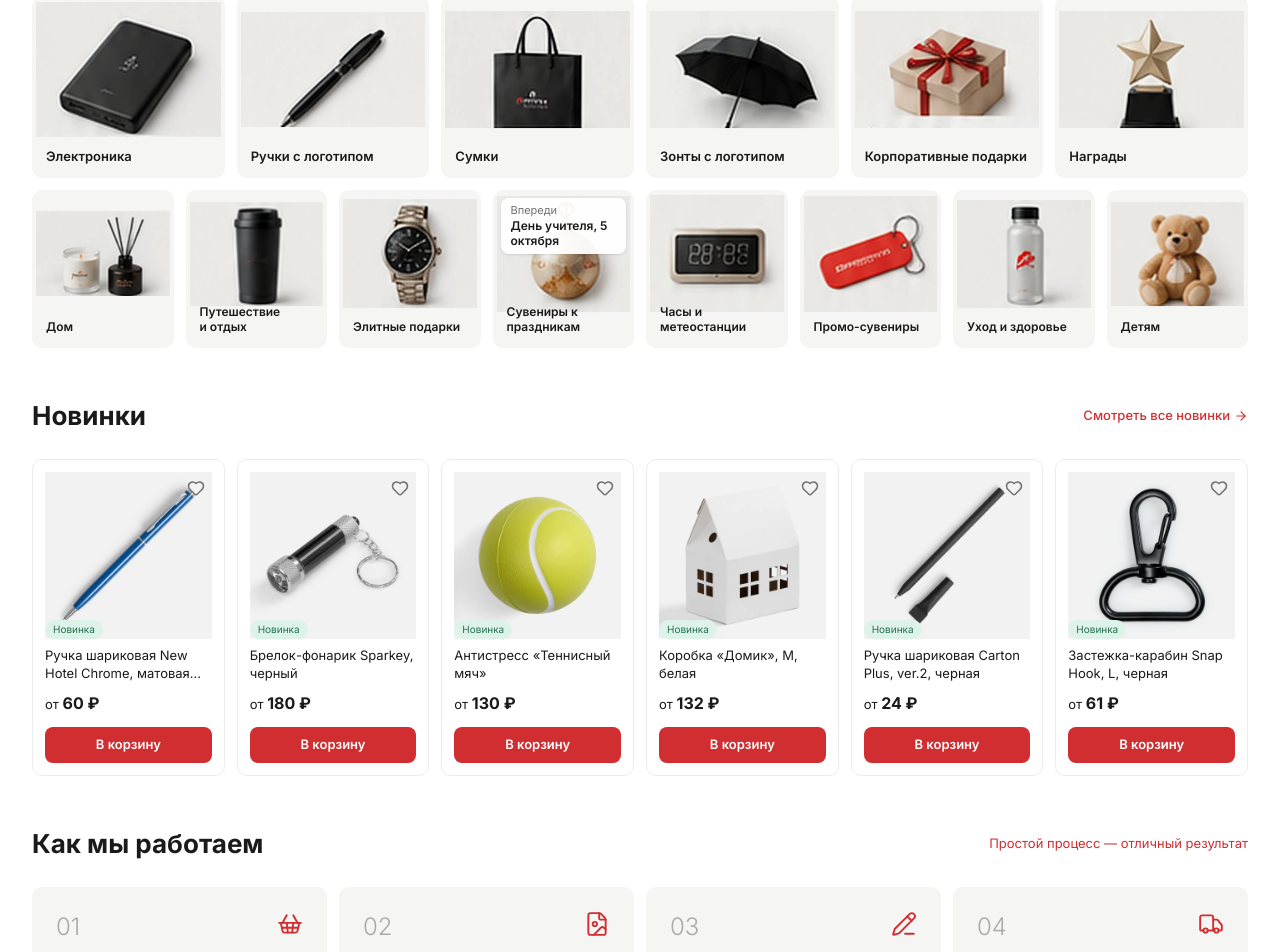
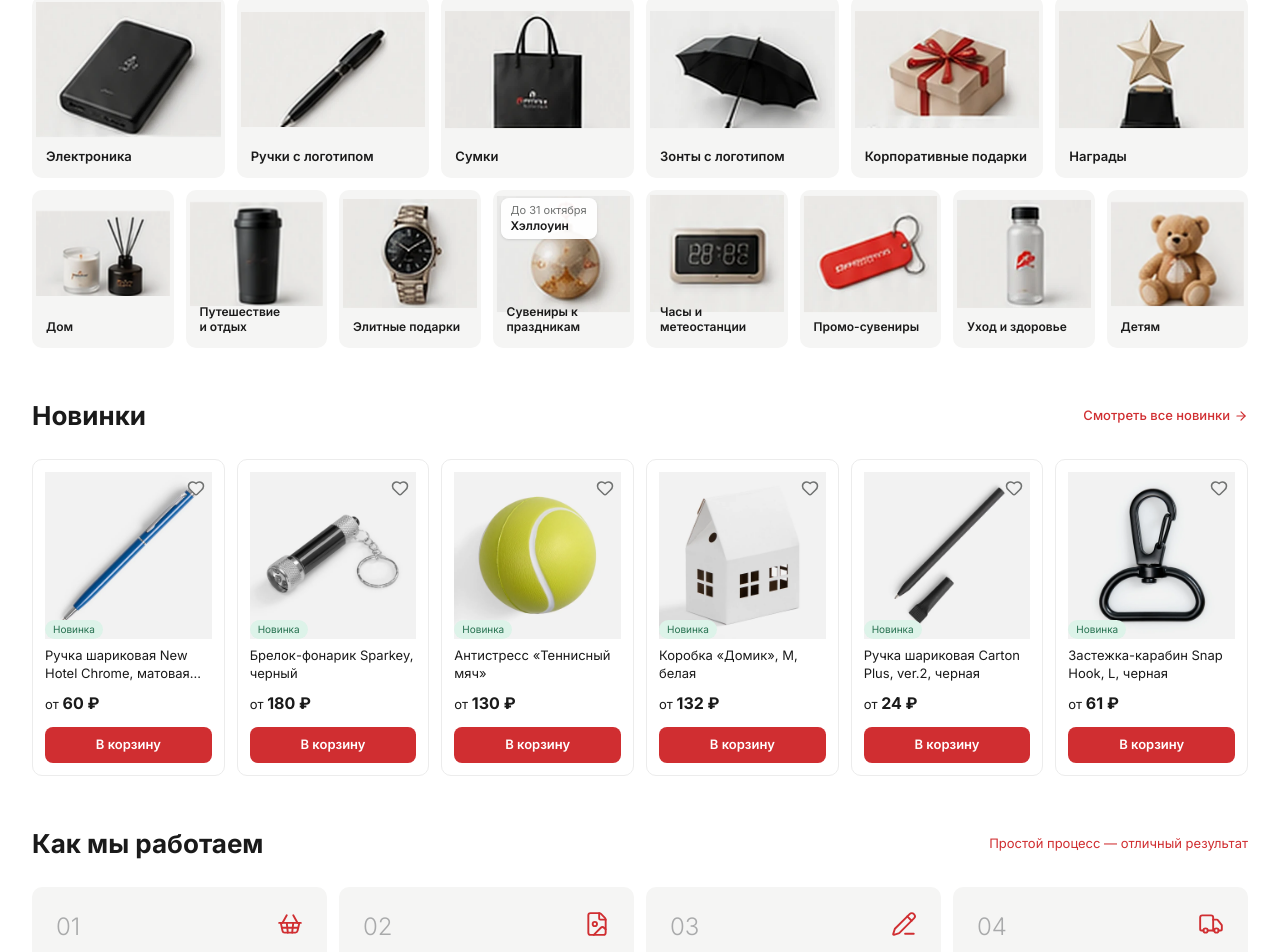
Before and after one commit to lemnity/prost, a Next.js app: page / in a window 1280 px wide. Shown: the part 791-1743 px from the top of the page. Built offline with nearby package versions, Linux system fonts and the light colour scheme.

Commit message:
fix: Halloween is next holiday (drop Teachers' Day); compact 2-line holiday badge

```diff
--- a/src/components/home/holiday-status.tsx
+++ b/src/components/home/holiday-status.tsx
@@ -5,12 +5,12 @@ import { getUpcomingHoliday } from "@/lib/holidays";
 
 function current() {
   const h = getUpcomingHoliday(new Date());
-  return `${h.title}, ${h.label}`;
+  return { title: h.title, label: h.label };
 }
 
 export function HolidayStatus() {
   // До гидрации — значение, посчитанное при сборке; пересчёт при монтировании и раз в час.
-  const [text, setText] = useState(current);
+  const [h, setText] = useState(current);
 
   useEffect(() => {
     const tick = () => setText(current());
@@ -20,13 +20,18 @@ export function HolidayStatus() {
   }, []);
 
   return (
-    <div className="pointer-events-none absolute left-2 top-2 z-10 max-w-[calc(100%-1rem)] rounded-[8px] bg-white/95 px-2.5 py-1.5 text-ink shadow-sm">
-      <div className="text-[11px] leading-tight text-muted">Впереди</div>
+    <div className="pointer-events-none absolute left-2 top-2 z-10 max-w-[calc(100%-1rem)] rounded-[8px] bg-white/95 px-2 py-1 text-ink shadow-sm sm:px-2.5 sm:py-1.5">
+      <div className="whitespace-nowrap text-[11px] leading-tight text-muted" suppressHydrationWarning>
+        <span className="lg:hidden">Впереди · </span>
+        <span className="hidden lg:inline">До </span>
+        {h.label}
+      </div>
       <div
-        className="text-xs font-semibold leading-tight sm:text-[13px] lg:text-xs"
+        title={h.title}
+        className="line-clamp-2 text-xs font-semibold leading-tight sm:text-[13px] lg:line-clamp-1 lg:text-[11px] xl:text-xs"
         suppressHydrationWarning
       >
-        {text}
+        {h.title}
       </div>
     </div>
   );
--- a/src/lib/holidays.ts
+++ b/src/lib/holidays.ts
@@ -43,7 +43,6 @@ const HOLIDAYS: Rule[] = [
   { title: "День медицинского работника", month: 5, sunday: 3 },
   { title: "День строителя", month: 7, sunday: 2 },
   { title: "День знаний", month: 8, day: 1 },
-  { title: "День учителя", month: 9, day: 5 },
   { title: "Хэллоуин", month: 9, day: 31 },
   { title: "День народного единства", month: 10, day: 4 },
 ];
```
